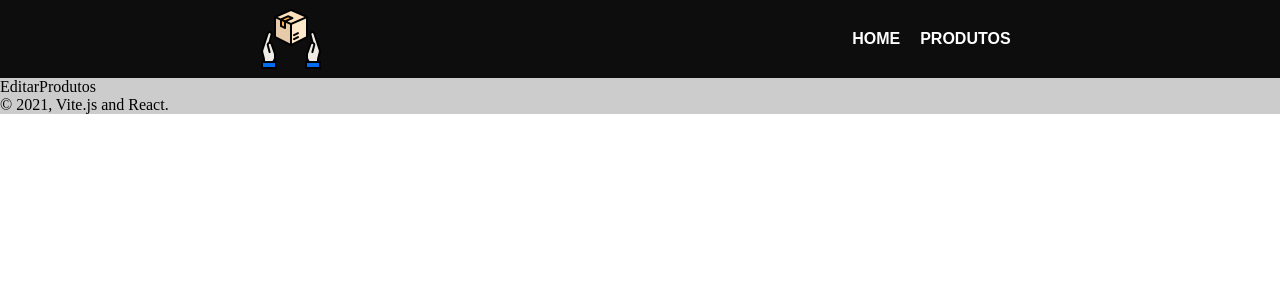
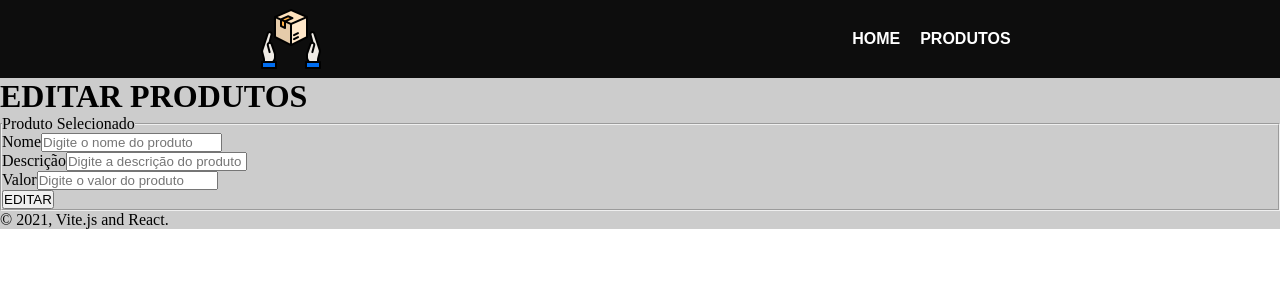
Before and after one commit to alecarlosjesus/my-project-app-espg, a React (Vite) app: page /editar/produtos/1 in a window 1280 px wide. Shown: the top 300 px of the page. Built offline with nearby package versions, Linux system fonts and the light colour scheme; data requests are answered from the project's data file.

Commit message:
Form editarProdutos criado.

```diff
--- a/src/routes/EditarProdutos.jsx
+++ b/src/routes/EditarProdutos.jsx
@@ -1,15 +1,49 @@
 
 import { useParams } from 'react-router-dom';
+import { useEffect } from 'react';
 
 export default function EditarProdutos() {
 
     //Recuperando o parâmetro ID com o HOOK useParams();
-
+    document.title = "EDITAR PRODUTOS";
     const {id} = useParams();
 
-    document.title = "EDITAR PRODUTOS " + id;
+    useEffect(() => {
+
+      fetch(`http://localhost:5000/produtos/${id}`)
+        .then((response)=> response.json())
+        .then((response)=> console.log(response))
+        .catch(error=> console.log(error))
+
+    }, [id])
 
   return (
-    <div>EditarProdutos</div>
+    <div>
+      <h1>EDITAR PRODUTOS</h1>
+
+      <div>
+        <form>
+          <fieldset>
+            <legend>Produto Selecionado</legend>
+            <div>
+              <label htmlFor="idNome">Nome</label>
+              <input type="text" name="nome" id="idNome" placeholder="Digite o nome do produto"/>
+            </div>
+            <div>
+              <label htmlFor="idDesc">Descrição</label>
+              <input type="text" name="desc" id="idDesc" placeholder="Digite a descrição do produto"/>
+            </div>
+            <div>
+              <label htmlFor="idPreco">Valor</label>
+              <input type="number" name="preco" id="idPreco" placeholder="Digite o valor do produto"/>
+            </div>
+            <div>
+              <button>EDITAR</button>
+            </div>
+          </fieldset>
+        </form>
+      </div>
+
+    </div>
   )
 }
```
